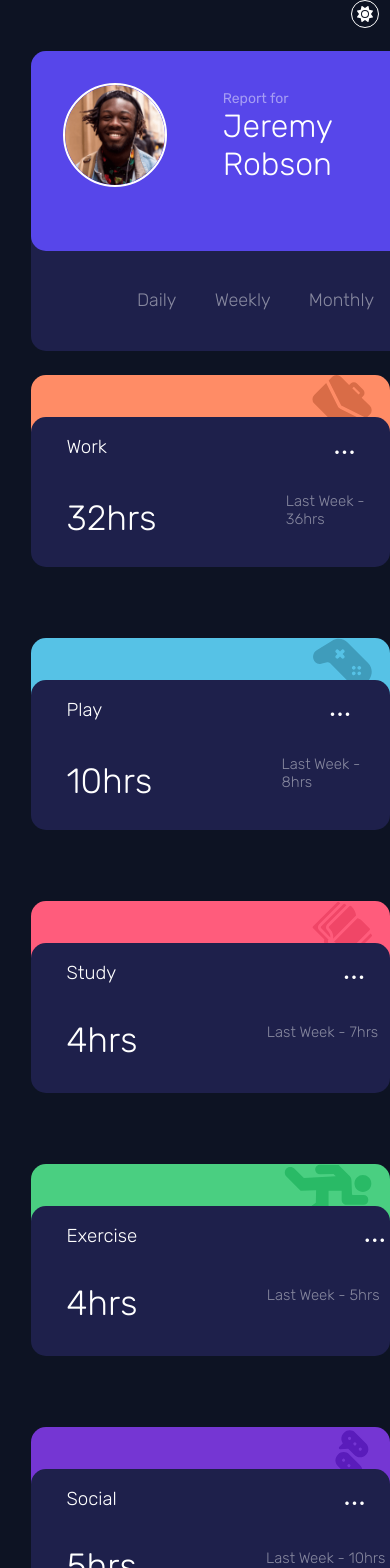
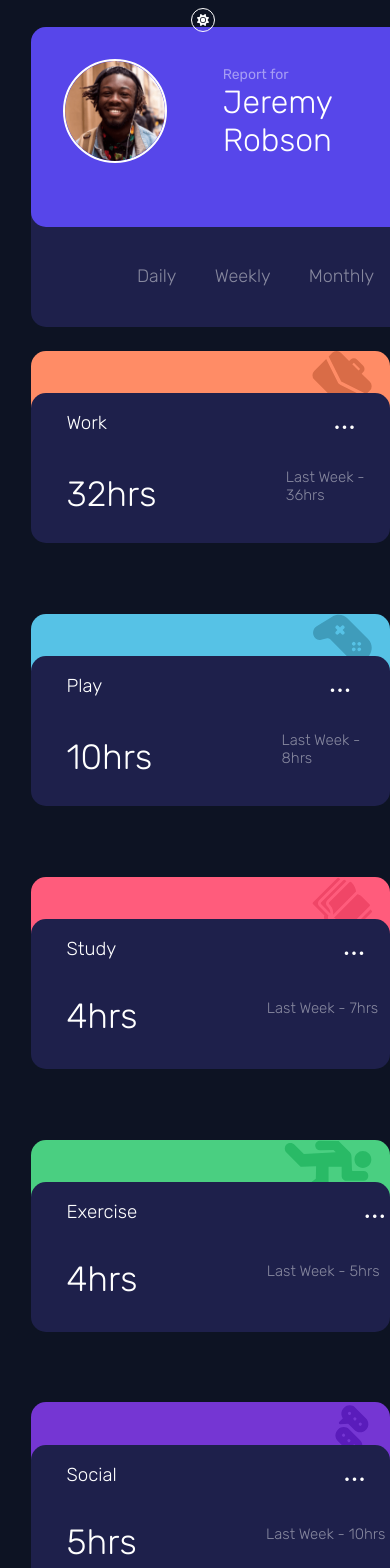
Before and after one commit to ArthurVRoost/React-Time-Tracking, a React (Vite) app: page / in a window 390 px wide. Shown: the top 1568 px of the page. Built offline with nearby package versions, Linux system fonts and the light colour scheme.

Commit message:
ajout lightmode

```diff
--- a/src/App.css
+++ b/src/App.css
@@ -11,18 +11,26 @@ body{
   transition: background-color 0.5s ease;
 }
 .light-mode{
-  background-color: white;
-  z-index: -2;
+  background-color: hsl(236, 100%, 87%)
 }
 .fa-sun{
   display: flex;
   border: 1px solid;
   padding: 5px;
+  position: absolute;
+  top: 3%;
   border-radius: 50%;
   margin-left: 90%;
 }
 @media (max-width: 576px) {
   .divApp{
+    margin-top: 1%;
     flex-direction: column;
   }
+  .fa-sun{
+    position: absolute;
+    top: 1%;
+    right: 45%;
+    font-size: 12px;
+  }
 }
--- a/src/App.jsx
+++ b/src/App.jsx
@@ -15,11 +15,14 @@ function App() {
   }
   return (
     <>
+    <div className={`${lightMode ? 'light-mode' : ''}`}>
     <FontAwesomeIcon className='fa-sun' icon={faSun} onClick={toggleTheme} />
-    <div className={`divApp ${lightMode ? 'light-mode' : ''}`}>
+    <div className="divApp">
       <Personnes activePeriod={activePeriod} setActivePeriod={setActivePeriod}/>
       <Cards activePeriod={activePeriod} data={data}/>
     </div>
+    </div>
+
 
 
     </>
--- a/src/Components/CardsEnfant/cardsenfant.css
+++ b/src/Components/CardsEnfant/cardsenfant.css
@@ -2,7 +2,7 @@
     display: flex;
     justify-content: flex-end;
     position: relative;
-    z-index: -1;
+    z-index: 0;
     overflow: hidden;
     height: 60px;
     border-top-right-radius: 15px;
--- a/src/Components/CardsParent/cards.jsx
+++ b/src/Components/CardsParent/cards.jsx
@@ -2,15 +2,21 @@
 import { useState } from "react";
 import './cards.css'
 import CardsEnfant from "../CardsEnfant/CardsEnfant";
+import Work from "/src/assets/images/icon-work.svg";
+import Play from "/src/assets/images/icon-play.svg";
+import Study from "/src/assets/images/icon-study.svg";
+import Exercise from "/src/assets/images/icon-exercise.svg";
+import Social from "/src/assets/images/icon-social.svg";
+import SelfCare from "/src/assets/images/icon-self-care.svg";
 // FONCTIONS
 export default function Cards({activePeriod, data}) {
     const activityImages = {
-        "Work": "../../src/assets/images/icon-work.svg",
-        "Play": "../../src/assets/images/icon-play.svg",
-        "Study": "../../src/assets/images/icon-study.svg",
-        "Exercise": "../../src/assets/images/icon-exercise.svg",
-        "Social": "../../src/assets/images/icon-social.svg",
-        "Self Care": "../../src/assets/images/icon-self-care.svg"
+        "Work": (`${Work}`),
+        "Play": (`${Play}`),
+        "Study": (`${Study}`),
+        "Exercise": (`${Exercise}`),
+        "Social": (`${Social}`),
+        "Self Care": (`${SelfCare}`)
     }
 
     const getDescription = (activity, period) =>{
--- a/src/Components/Personnes/Personnes.jsx
+++ b/src/Components/Personnes/Personnes.jsx
@@ -1,6 +1,7 @@
 // IMPORTS
 import { useState } from 'react'
 import './personnes.css'
+import Photo from "../../assets/images/image-jeremy.png"
 // FONCTIONS
 export default function Personnes({ activePeriod, setActivePeriod }) {
     const handlePeriodClick = (period) =>{
@@ -10,7 +11,7 @@ export default function Personnes({ activePeriod, setActivePeriod }) {
         <>
         <div className='divPersonnes'>
             <div className='divPersonnesDiv1'>
-                <img className='divPersonnesImg' src="../../src/assets/images/image-jeremy.png" alt="image de jeremey ce beau gosse afou" />
+                <img className='divPersonnesImg' src={Photo} alt="image de jeremey ce beau gosse afou" />
                 <div className='personneDiv'>
                     <p className='divPersonnesP'>Report for</p>
                     <h1 className='divPersonnesH1'>Jeremy <br />Robson</h1>
--- a/vite.config.js
+++ b/vite.config.js
@@ -4,5 +4,5 @@ import react from '@vitejs/plugin-react'
 // https://vite.dev/config/
 export default defineConfig({
   plugins: [react()],
-  // base: "/React-Time-Tracking",
+  base: "/React-Time-Tracking",
 })
```
